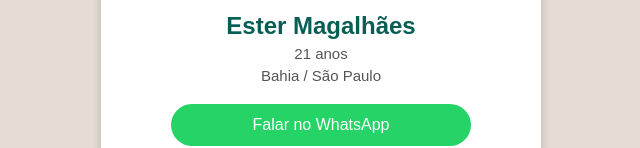
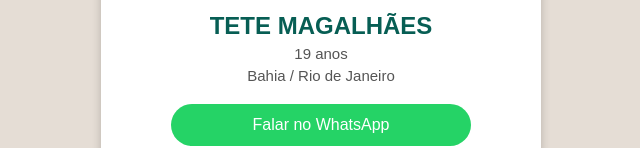
Before and after one commit to ativo01/ativo01, a plain HTML site: page index.html in a window 1280 px wide. Shown: the part 394-542 px from the top of the page, without its empty margins (319-959 px from the left). Drawn offline with Linux system fonts and the light colour scheme.

Commit message:
Update index.html

```diff
--- a/index.html
+++ b/index.html
@@ -1,8 +1,8 @@
 <!DOCTYPE html>
 <html lang="pt-BR">
 <head>
-  <meta charset="UTF-8">
-  <meta name="viewport" content="width=device-width, initial-scale=1.0">
+  <meta charset="UTF-8" />
+  <meta name="viewport" content="width=device-width, initial-scale=1" />
   <title>Ester Magalhães - WhatsApp</title>
   <style>
     body {
@@ -90,13 +90,13 @@
 
   <div class="container">
     <div class="profile">
-      <img src="https://i.postimg.cc/Xv9vmjfn/Imagem-do-Whats-App-de-2025-05-28-s-23-32-24-22db53f3.jpg" alt="Ester Magalhães">
+      <img src="https://i.postimg.cc/Xv9vmjfn/Imagem-do-Whats-App-de-2025-05-28-s-23-32-24-22db53f3.jpg" alt="Ester Magalhães" />
       <div class="online-indicator"></div>
     </div>
 
-    <h2>Ester Magalhães</h2>
-    <p>21 anos</p>
-    <p>Bahia / São Paulo</p>
+    <h2>TETE MAGALHÃES</h2>
+    <p>19 anos</p>
+    <p>Bahia / Rio de Janeiro</p>
 
     <button class="btn-whatsapp" onclick="redirecionarWhatsApp()">Falar no WhatsApp</button>
   </div>
```
